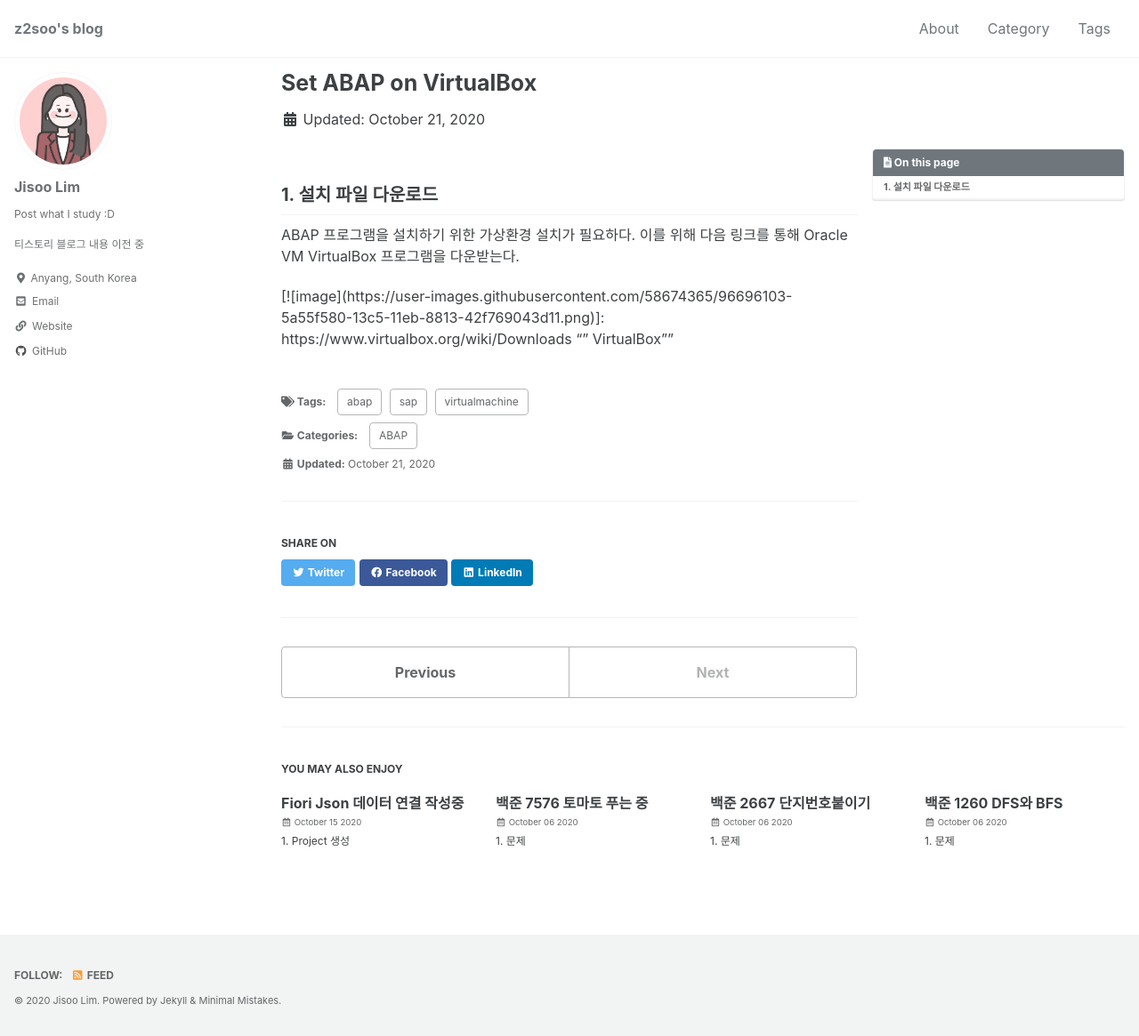
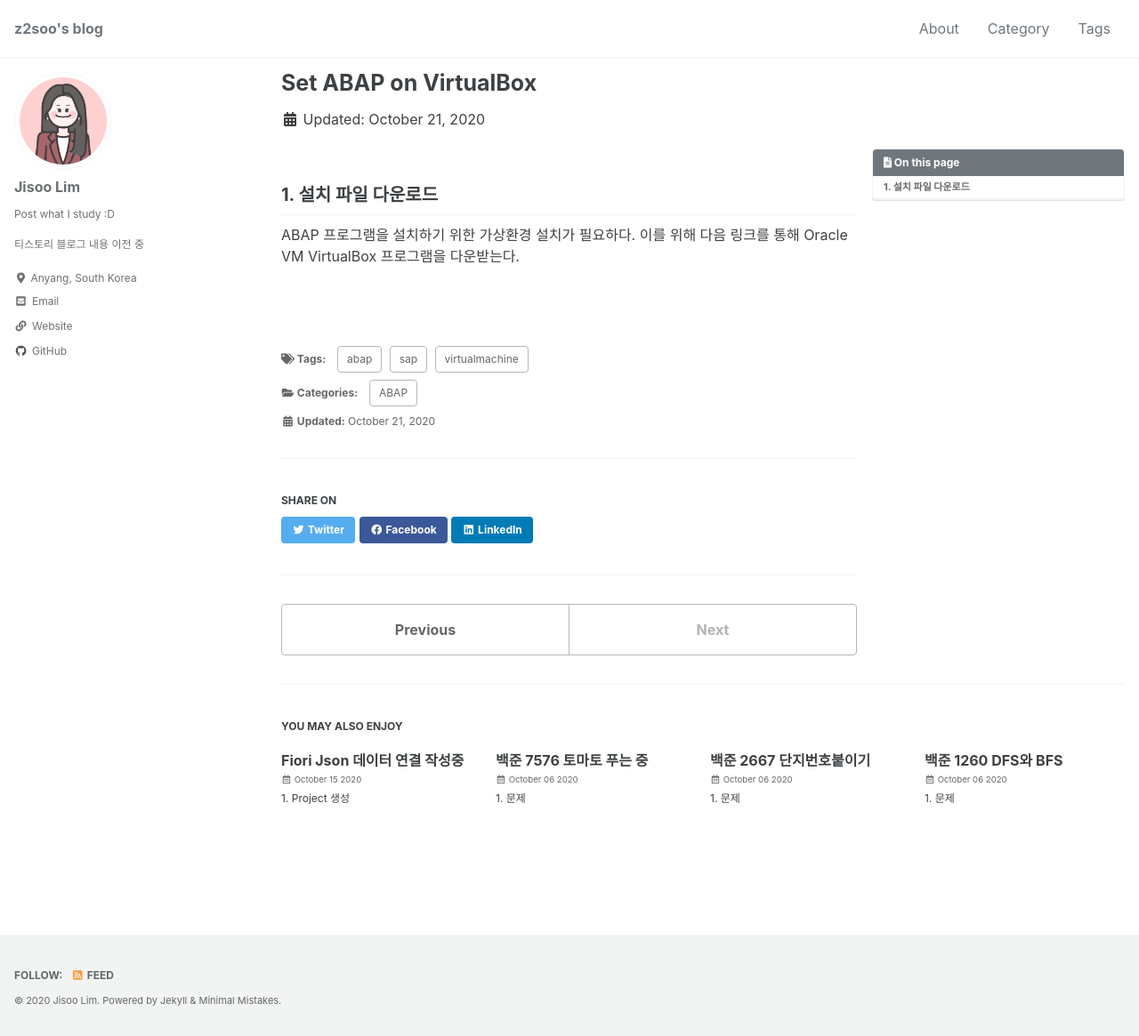
Before and after one commit to z2soo/z2soo.github.io, a Jekyll site: the page built from _posts/2020-10-21-Set-ABAP-on-VirtualBox.md, in a window 1280 px wide and 1165 px high. Shown: the whole window at 89% size. Built offline with Jekyll 4.4.1, drawn with Linux system fonts in a browser that asks for light colours; cached includes are drawn as plain includes.

Commit message:
git blog new post upload Set ABAP on VM

```diff
--- a/_posts/2020-10-21-Set-ABAP-on-VirtualBox.md
+++ b/_posts/2020-10-21-Set-ABAP-on-VirtualBox.md
@@ -11,6 +11,9 @@ toc: true
 
 ## 1. 설치 파일 다운로드
 
-ABAP 프로그램을 설치하기 위한 가상환경 설치가 필요하다. 이를 위해 다음 링크를 통해 Oracle VM VirtualBox 프로그램을 다운받는다.
+ABAP 프로그램을 설치하기 위한 가상환경 설치가 필요하다.
+이를 위해 다음 링크를 통해 Oracle VM VirtualBox 프로그램을 다운받는다.
 
-[![image\](https://user-images.githubusercontent.com/58674365/96696103-5a55f580-13c5-11eb-8813-42f769043d11.png)]: https://www.virtualbox.org/wiki/Downloads	"" VirtualBox""
+[Oracle VM VirtualBox]: https://www.virtualbox.org/wiki/Downloads
+
+<Br>
```
